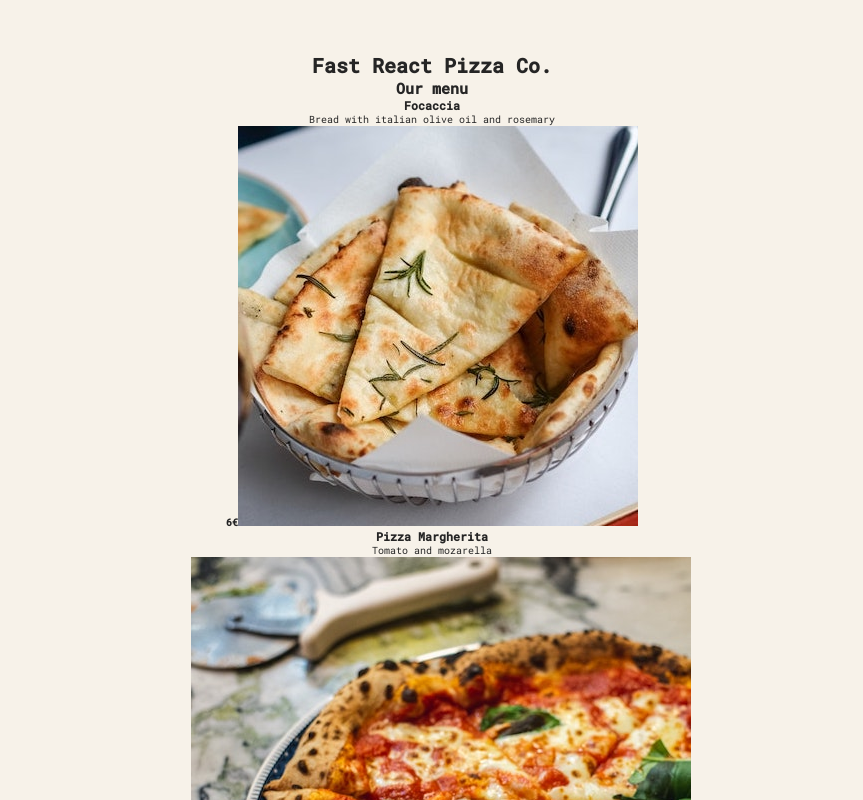
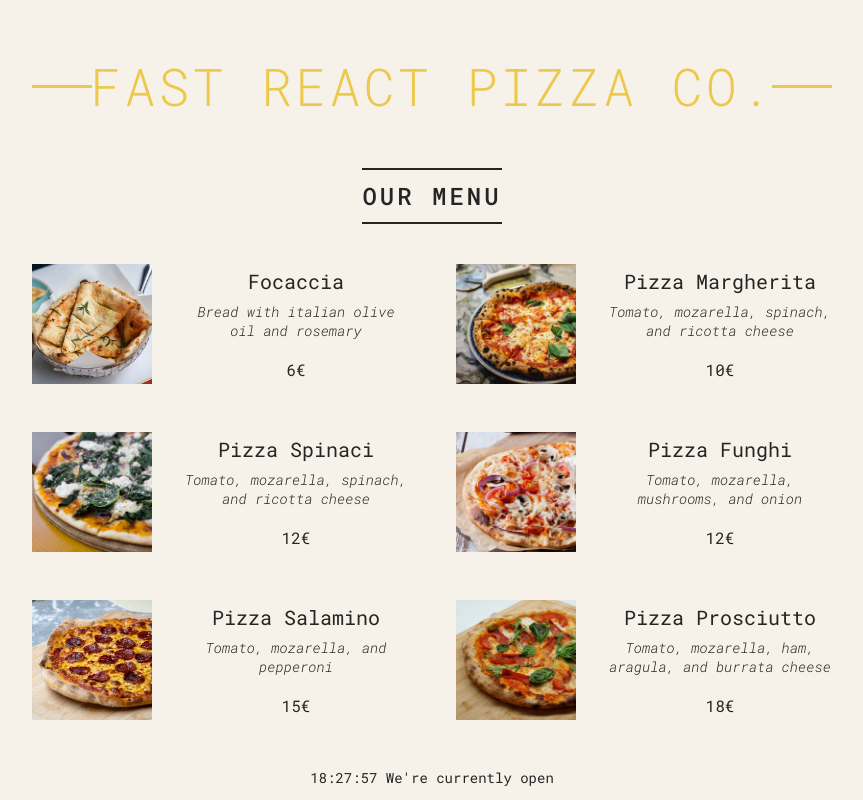
Before and after one commit to LucasMadranges/PizzaMenu, a React (Vite) app: page / in a window 1280 px wide. Shown: the top 800 px of the page, without its empty margins (208-1071 px from the left). Built offline with nearby package versions, Linux system fonts and the light colour scheme.

Commit message:
Import index.css and modify the strcuture of pizza

```diff
--- a/src/App.jsx
+++ b/src/App.jsx
@@ -6,9 +6,11 @@ import Footer from "./Footer.jsx";
 export default function App() {
     return (
         <>
-            <Header/>
-            <Menu/>
-            <Footer/>
+            <div className="container">
+                <Header/>
+                <Menu/>
+                <Footer/>
+            </div>
         </>
     )
 }
--- a/src/Footer.jsx
+++ b/src/Footer.jsx
@@ -20,7 +20,7 @@ export default function Footer() {
 
     return (
         <>
-            <footer>
+            <footer className="footer">
                 <p>{time} {TimeRestaurant()}</p>
             </footer>
         </>
--- a/src/Header.jsx
+++ b/src/Header.jsx
@@ -1,7 +1,11 @@
+import "./index.css";
+
 export default function Header() {
     return (
         <>
-            <h1>Fast React Pizza Co.</h1>
+            <header className="header">
+                <h1>Fast React Pizza Co.</h1>
+            </header>
         </>
     )
 }
--- a/src/Menu.jsx
+++ b/src/Menu.jsx
@@ -3,8 +3,10 @@ import Pizza from "./Pizza.jsx";
 export default function Menu() {
     return (
         <>
-            <h2>Our menu</h2>
-            <Pizza/>
+            <main className="menu">
+                <h2>Our menu</h2>
+                <Pizza/>
+            </main>
         </>
     )
 }
--- a/src/Pizza.jsx
+++ b/src/Pizza.jsx
@@ -9,7 +9,7 @@ export default function Pizza() {
         },
         {
             name: "Pizza Margherita",
-            ingredients: "Tomato and mozarella",
+            ingredients: "Tomato, mozarella, spinach, and ricotta cheese",
             price: 10,
             photoName: "src/assets/pizzas/margherita.jpg",
             soldOut: false,
@@ -46,20 +46,25 @@ export default function Pizza() {
 
     return (
         <>
+            <div className="pizzas">
                 {
                     pizzaData.map((pizza, index) => {
                         return (
                             <>
-                            <div key={index}>
+                                <div key={index}
+                                     className="pizza">
+                                    <img src={pizza.photoName}/>
+                                    <div>
                                         <h3>{pizza.name}</h3>
                                         <p>{pizza.ingredients}</p>
-                                <strong>{pizza.price}€</strong>
-                                <img src={pizza.photoName}/>
+                                        <span>{pizza.price}€</span>
+                                    </div>
                                 </div>
                             </>
                         )
                     })
                 }
+            </div>
         </>
     )
 }
--- a/src/index.css
+++ b/src/index.css
@@ -57,7 +57,7 @@ body {
     display: block;
     content: '';
     height: 3px;
-  width: 12rem;
+    width: 6rem;
     background-color: #edc84b;
     position: absolute;
     top: calc(50% - 1px);
```
Lines whose indentation alone changed are shown as unchanged.
